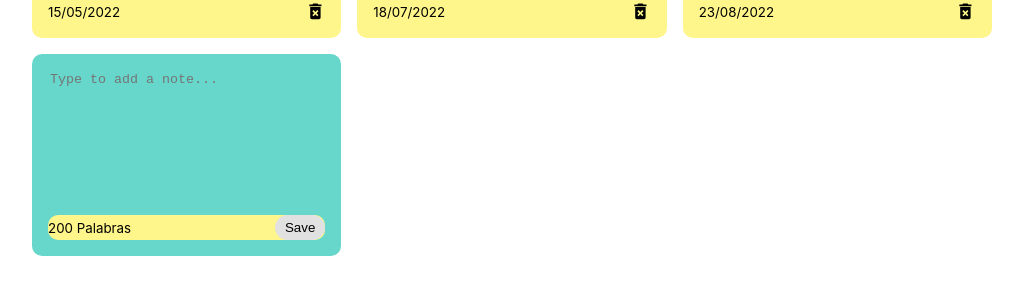
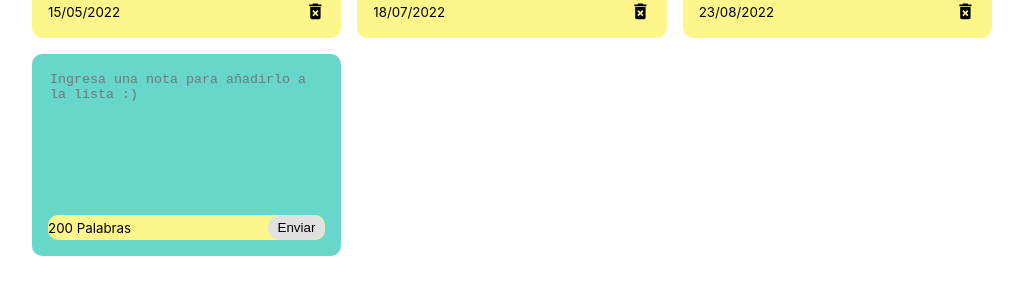
Before and after one commit to kyiroywops/postit-lol, a React (Create React App) app: page / in a window 1280 px wide. Shown: the part 164-454 px from the top of the page, without its empty margins (128-1151 px from the left). Built offline with nearby package versions, Linux system fonts and the light colour scheme; the HTML template or start-up script is replaced by a standard one.

Commit message:
palabras

```diff
--- a/src/components/AddNote.js
+++ b/src/components/AddNote.js
@@ -22,7 +22,7 @@ const AddNote = ({ handleAddNote }) => {
 			<textarea
 				rows='8'
 				cols='10'
-				placeholder='Type to add a note...'
+				placeholder='Ingresa una nota para añadirlo a la lista :)'
 				value={noteText}
 				onChange={handleChange}
 			></textarea>
@@ -31,7 +31,7 @@ const AddNote = ({ handleAddNote }) => {
 					{characterLimit - noteText.length} Palabras
 				</small>
 				<button className='save' onClick={handleSaveClick}>
-					Save
+					Enviar
 				</button>
 			</div>
 		</div>
```
